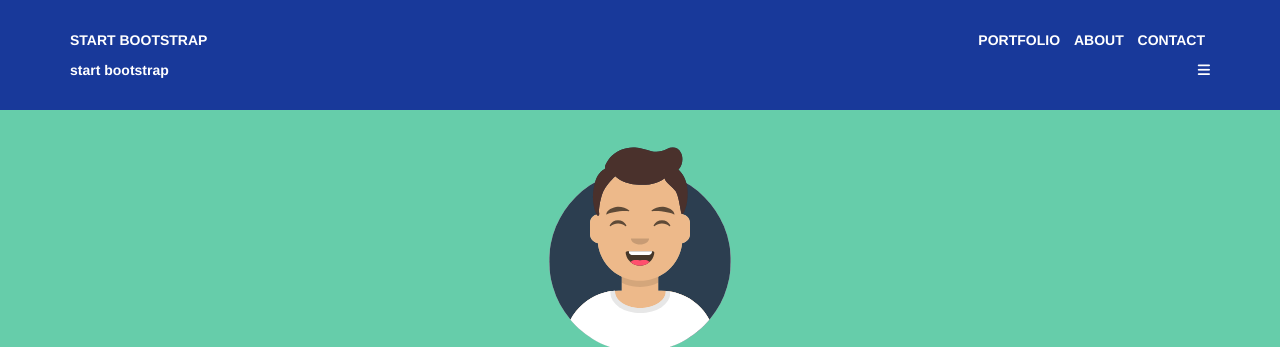
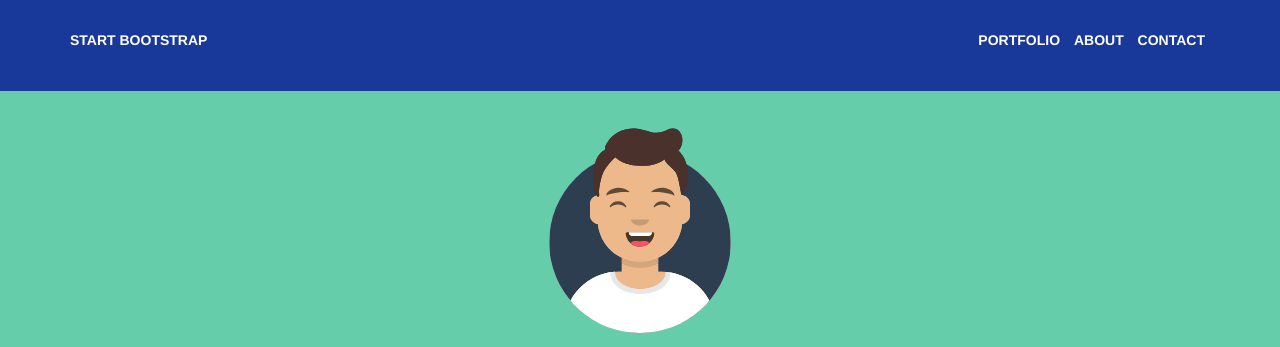
Before and after one commit to veronica012/html-css-bootstrap-freelancer, a plain HTML site: page index.html in a window 1280 px wide. Shown: the top 347 px of the page. Drawn offline with nearby package versions, Linux system fonts and the light colour scheme.

Commit message:
hidden sm ms lg

```diff
--- a/index.html
+++ b/index.html
@@ -24,9 +24,9 @@
                    </ul>
                 </div>
                 <div class="col-xs-6">
-                    <span class="visible-xs-* hidden-sm text-left"><strong>start bootstrap</strong></span>
+                    <span class="visible-xs-* hidden-sm hidden-md hidden-lg text-left"><strong>start bootstrap</strong></span>
                 </div>
-                <div class="col-xs-6 visible-xs-* hidden-sm text-right"><i class="fas fa-bars"></i>
+                <div class="col-xs-6 visible-xs-* hidden-sm hidden-md hidden-lg text-right"><i class="fas fa-bars"></i>
                 </div>
                 </div>
                 </div>
```
